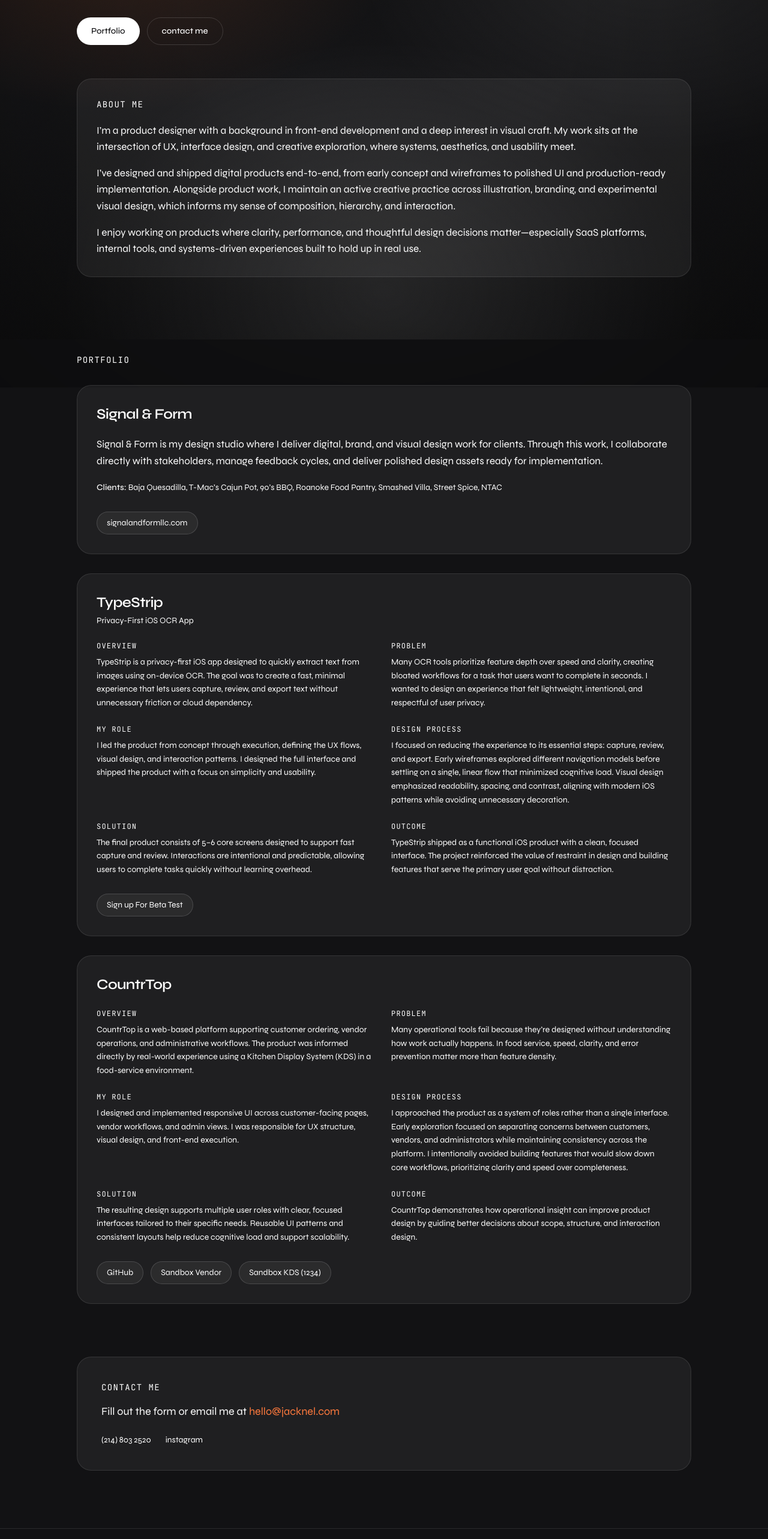
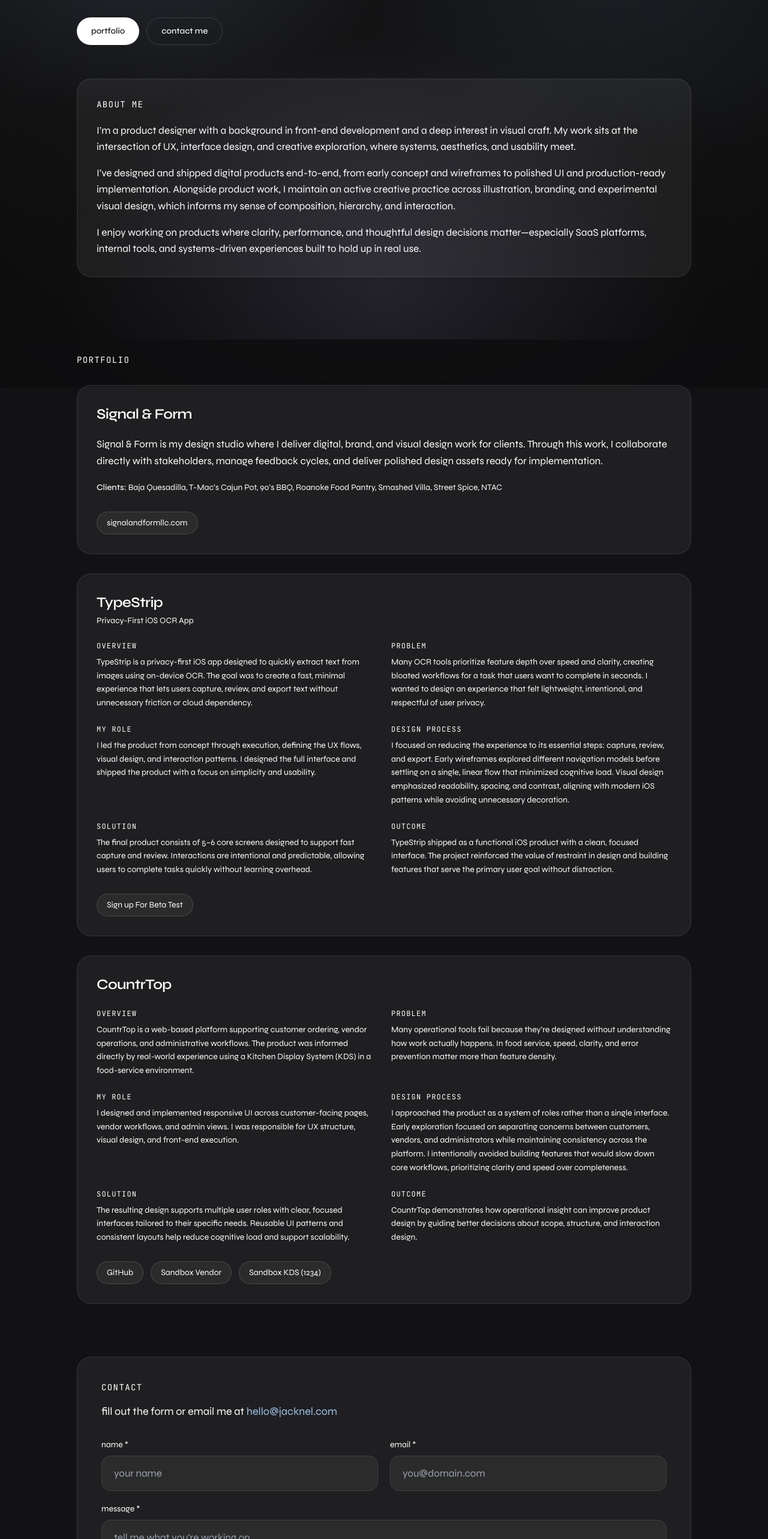
Before and after one commit to signalandform/jacknel, a Next.js app: page / in a window 1280 px wide. Shown: the part 234-2800 px from the top of the page at 60% size. Built offline with nearby package versions, Linux system fonts and the light colour scheme.

Commit message:
add contact form + shift palette to muted blue/lavender

```diff
--- a/app/globals.css
+++ b/app/globals.css
@@ -6,12 +6,12 @@
   --font-sans: var(--font-syne), system-ui, sans-serif;
   --font-mono: var(--font-mono), ui-monospace, monospace;
 
-  /* Palette (inspired by signalandform.net: dark, premium, calm) */
+  /* Palette: dark, premium, muted blue / lavender */
   --base: #121214;
   --contrast: #ffffff;
   --muted: rgba(255, 255, 255, 0.72);
   --card: rgba(255, 255, 255, 0.06);
-  --accent: #ff7a3d;
+  --accent: #9dc2ea;
 }
 
 html {
@@ -27,9 +27,9 @@ body {
 /* Site-wide background treatment (no parallax; stays calm and readable) */
 .site-bg {
   background:
-    radial-gradient(800px 500px at 15% 15%, rgba(255, 122, 61, 0.14), transparent 60%),
-    radial-gradient(900px 600px at 85% 20%, rgba(255, 255, 255, 0.08), transparent 55%),
-    radial-gradient(900px 700px at 50% 90%, rgba(255, 255, 255, 0.10), transparent 60%),
+    radial-gradient(800px 500px at 15% 15%, rgba(157, 194, 234, 0.14), transparent 60%),
+    radial-gradient(900px 600px at 85% 20%, rgba(111, 169, 200, 0.10), transparent 55%),
+    radial-gradient(900px 700px at 50% 90%, rgba(155, 144, 201, 0.16), transparent 60%),
     linear-gradient(180deg, #0f0f10 0%, #141416 45%, #0f0f10 100%);
 }
 
--- a/app/page.tsx
+++ b/app/page.tsx
@@ -1,4 +1,5 @@
 import Link from "next/link";
+import ContactForm from "@/components/ContactForm";
 
 export default function Home() {
   const portfolioItems = [
@@ -85,21 +86,19 @@ export default function Home() {
 
   return (
     <div className="min-h-[calc(100vh-8rem)]">
-      {/* HERO */}
+      {/* hero */}
       <section className="px-6 pb-16 pt-14 sm:pt-20">
         <div className="mx-auto max-w-5xl">
-          <h1 className="text-4xl font-semibold tracking-tight sm:text-5xl">
-            jack nelson
-          </h1>
+          <h1 className="text-4xl font-semibold tracking-tight sm:text-5xl">jack nelson</h1>
           <p className="mt-4 text-lg text-contrast/70">
-            Product Designer blending UX, visual craft, and implementation
+            product designer blending ux, visual craft, and implementation
           </p>
           <div className="mt-8 flex flex-wrap gap-3">
             <Link
               href="#portfolio"
               className="inline-flex items-center gap-2 rounded-full bg-contrast px-6 py-3 text-sm font-medium text-base hover:bg-contrast/90"
             >
-              Portfolio
+              portfolio
             </Link>
             <Link
               href="#contact"
@@ -109,10 +108,10 @@ export default function Home() {
             </Link>
           </div>
 
-          {/* ABOUT ME */}
+          {/* about */}
           <div className="mt-14 rounded-3xl border border-white/10 bg-card p-8">
             <h2 className="font-mono text-sm uppercase tracking-widest text-contrast/60">
-              About Me
+              about me
             </h2>
             <div className="mt-5 space-y-4 leading-relaxed text-contrast/70">
               <p>
@@ -140,11 +139,11 @@ export default function Home() {
         </div>
       </section>
 
-      {/* PORTFOLIO */}
+      {/* portfolio */}
       <section id="portfolio" className="px-6 py-16">
         <div className="mx-auto max-w-5xl">
           <h2 className="font-mono text-sm uppercase tracking-widest text-contrast/60">
-            Portfolio
+            portfolio
           </h2>
 
           <div className="mt-8 space-y-8">
@@ -218,14 +217,14 @@ export default function Home() {
         </div>
       </section>
 
-      {/* CONTACT */}
+      {/* contact */}
       <section id="contact" className="px-6 pb-24 pt-6">
         <div className="mx-auto max-w-5xl rounded-3xl border border-white/10 bg-card p-10">
           <h2 className="font-mono text-sm uppercase tracking-widest text-contrast/60">
-            Contact Me
+            contact
           </h2>
           <p className="mt-4 text-lg text-contrast/70">
-            Fill out the form or email me at{" "}
+            fill out the form or email me at{" "}
             <Link
               href="mailto:hello@jacknel.com"
               className="text-[color:var(--accent)] hover:underline underline-offset-4"
@@ -233,6 +232,8 @@ export default function Home() {
               hello@jacknel.com
             </Link>
           </p>
+
+          <ContactForm />
 
           <div className="mt-6 flex flex-wrap gap-6 text-sm">
             <span className="text-contrast/60">(214) 803 2520</span>
--- /dev/null
+++ b/components/ContactForm.tsx
@@ -0,0 +1,95 @@
+"use client";
+
+import { useMemo, useState } from "react";
+
+type Status = "idle" | "ready";
+
+export default function ContactForm() {
+  const [name, setName] = useState("");
+  const [email, setEmail] = useState("");
+  const [message, setMessage] = useState("");
+
+  const status: Status = useMemo(() => {
+    if (!name.trim() || !email.trim() || !message.trim()) return "idle";
+    return "ready";
+  }, [name, email, message]);
+
+  const mailtoHref = useMemo(() => {
+    const subject = encodeURIComponent("contact from jacknel.com");
+    const body = encodeURIComponent(
+      `name: ${name}\nemail: ${email}\n\nmessage:\n${message}\n`
+    );
+    return `mailto:hello@jacknel.com?subject=${subject}&body=${body}`;
+  }, [name, email, message]);
+
+  const inputClass =
+    "w-full rounded-2xl border border-white/10 bg-white/5 px-5 py-4 text-contrast placeholder:text-contrast/50 focus:outline-none focus:ring-2 focus:ring-[color:var(--accent)]";
+
+  return (
+    <form className="mt-8 grid gap-5" onSubmit={(e) => e.preventDefault()}>
+      <div className="grid gap-5 md:grid-cols-2">
+        <div>
+          <label htmlFor="name" className="block text-sm text-contrast/70">
+            name <span className="text-contrast/50">*</span>
+          </label>
+          <input
+            id="name"
+            name="name"
+            className={`${inputClass} mt-2`}
+            placeholder="your name"
+            value={name}
+            onChange={(e) => setName(e.target.value)}
+            required
+          />
+        </div>
+
+        <div>
+          <label htmlFor="email" className="block text-sm text-contrast/70">
+            email <span className="text-contrast/50">*</span>
+          </label>
+          <input
+            id="email"
+            name="email"
+            type="email"
+            className={`${inputClass} mt-2`}
+            placeholder="you@domain.com"
+            value={email}
+            onChange={(e) => setEmail(e.target.value)}
+            required
+          />
+        </div>
+      </div>
+
+      <div>
+        <label htmlFor="message" className="block text-sm text-contrast/70">
+          message <span className="text-contrast/50">*</span>
+        </label>
+        <textarea
+          id="message"
+          name="message"
+          className={`${inputClass} mt-2 min-h-[160px] resize-y`}
+          placeholder="tell me what you’re working on"
+          value={message}
+          onChange={(e) => setMessage(e.target.value)}
+          required
+        />
+      </div>
+
+      <div className="mt-2 flex flex-wrap items-center gap-3">
+        <a
+          href={mailtoHref}
+          className="inline-flex items-center justify-center rounded-full bg-contrast px-6 py-3 text-sm font-medium text-base hover:bg-contrast/90"
+          aria-disabled={status !== "ready"}
+          onClick={(e) => {
+            if (status !== "ready") e.preventDefault();
+          }}
+        >
+          {status === "ready" ? "open email" : "fill required fields"}
+        </a>
+        <p className="text-sm text-contrast/55">
+          this will open your email app and prefill the message.
+        </p>
+      </div>
+    </form>
+  );
+}
```
